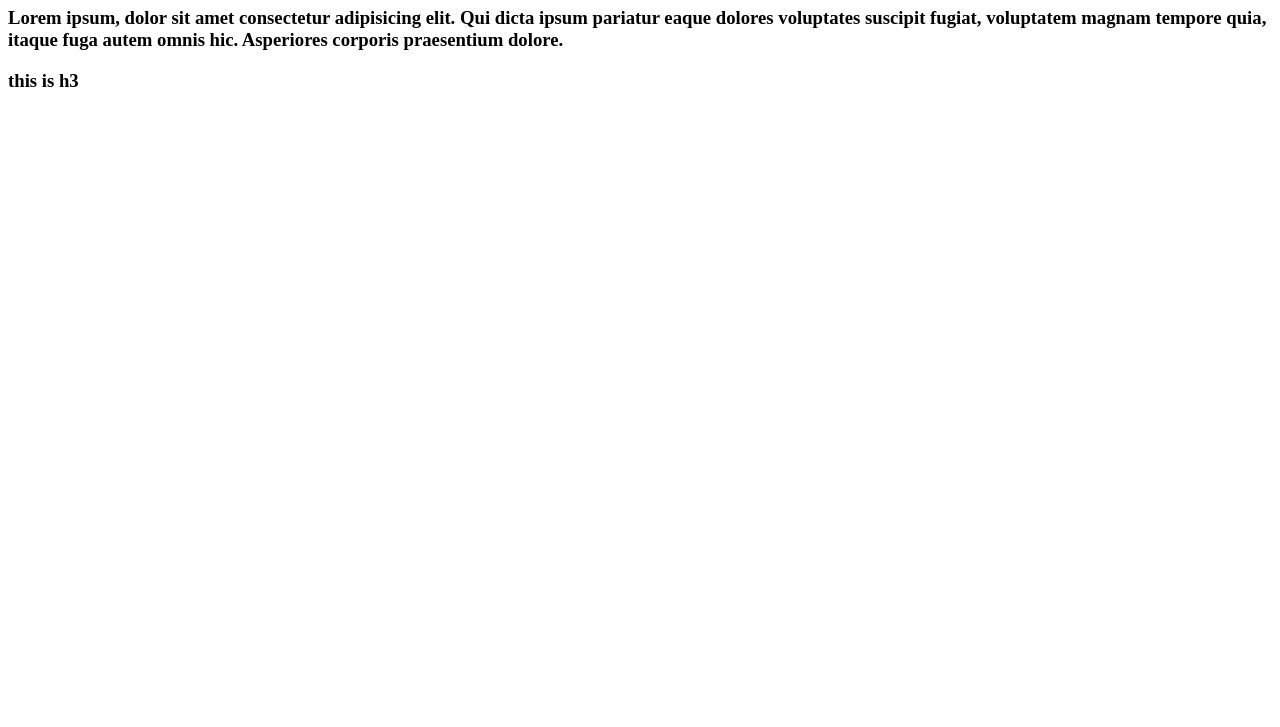
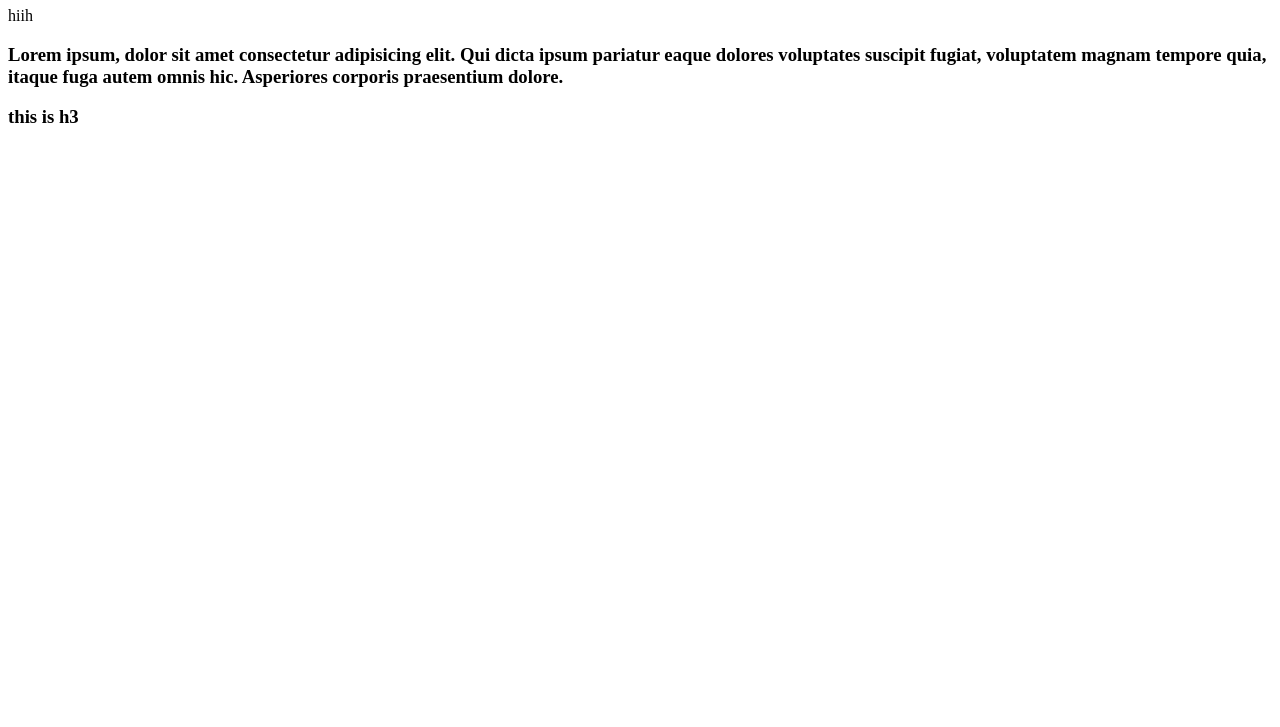
Before and after one commit to kritisharma1303/first-git-repo, a plain HTML site: page index.html in a window 1280 px wide. Shown: the part 73-800 px from the top of the page. Drawn offline with Linux system fonts and the light colour scheme.

Commit message:
second commit

```diff
--- a/index.html
+++ b/index.html
@@ -10,7 +10,7 @@
     <h1>heading</h1>
 
      <body>
-
+         hiih
      </body>
 
     <h3>Lorem ipsum, dolor sit amet consectetur adipisicing elit. Qui dicta ipsum pariatur eaque dolores voluptates suscipit fugiat, voluptatem magnam tempore quia, itaque fuga autem omnis hic. Asperiores corporis praesentium dolore.</h3>
```
